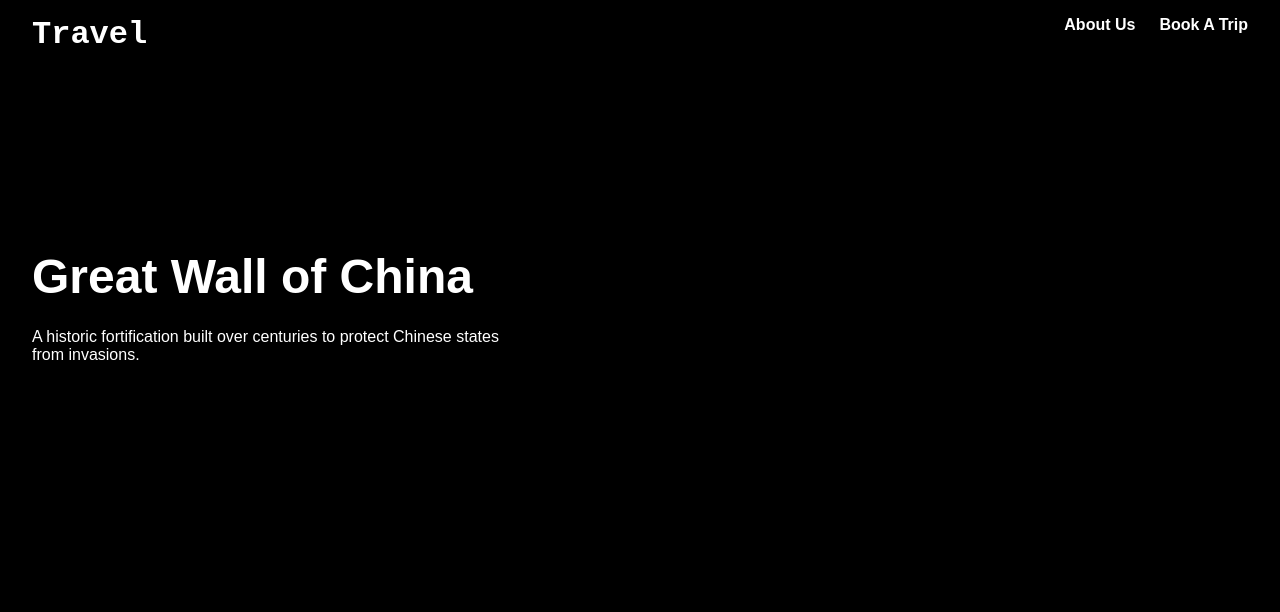
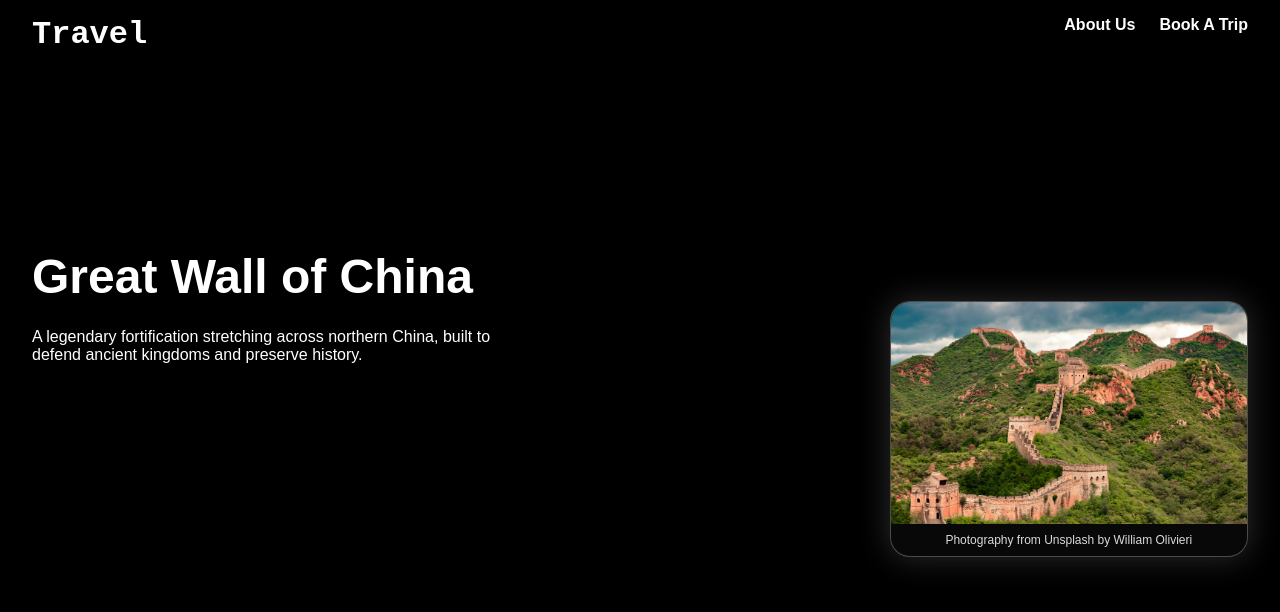
Before and after one commit to satishkhanal76/Travel-Agency-Website, a website built with Vite: page index.html in a window 1280 px wide. Built offline with nearby package versions, Linux system fonts and the light colour scheme; a web font is replaced by a local one; what globe.gl would draw is missing.

Commit message:
added images, credits and updates the data.

```diff
--- a/js/main.js
+++ b/js/main.js
@@ -7,6 +7,8 @@ import {parseCsv, getAnimationString, createSectionElements, findTransitionObjec
 const mainContainer = document.getElementById("main-content");
 const globeContainer = document.getElementById("globe-container");
 
+const getFocusedGlobeAltitude = () => window.innerWidth <= 768 ? 1.45 : 0.9;
+const getRestingGlobeAltitude = () => window.innerWidth <= 768 ? 3.4 : 2.5;
 
 const allMarkers = [];
 const myGlobe = new Globe(globeContainer, {
@@ -72,14 +74,14 @@ function addSectionObserver(sectionElements, sectionsData) {
         myGlobe.pointOfView({
           lat: sectionData.lat,
           lng: sectionData.lng,
-          altitude: 0.9
+          altitude: getFocusedGlobeAltitude()
         }, parseInt(cameraTransition.transitionDelay));
 
         clearTimeout(cameraTimeout);
 
         cameraTimeout = setTimeout(() => {
           myGlobe.pointOfView({
-            altitude: 2.5
+            altitude: getRestingGlobeAltitude()
           }, parseInt(cameraTransition.transitionDelay));
 
           myGlobe.controls().autoRotate = true;
--- a/js/utils.js
+++ b/js/utils.js
@@ -33,14 +33,34 @@ export const createSectionElements = (data) => data.map((item) => {
     desc.innerText = item.desc;
     desc.classList.add("content-desc");
 
-    [title,desc].forEach((el) => {
+    const imageContainer = document.createElement("div");
+    imageContainer.classList.add("image-container");
+
+    const image = document.createElement("img");
+    image.src = `./assets/${item.name}.jpg`;
+    image.alt = item.title;
+    image.loading = "lazy";
+
+    const photoCredit = document.createElement("p");
+    photoCredit.classList.add("photo-credit");
+
+    const photoCreditLink = document.createElement("a");
+    photoCreditLink.href = item.photoUrl || "https://unsplash.com";
+    photoCreditLink.target = "_blank";
+    photoCreditLink.rel = "noopener noreferrer";
+    photoCreditLink.textContent = `Photography from Unsplash by ${item.photoAuthor || "Unknown"}`;
+
+    photoCredit.append(photoCreditLink);
+    imageContainer.append(image);
+    imageContainer.append(photoCredit);
+
+    [title, desc, imageContainer].forEach((el) => {
         el.style.opacity = 0;
-
-    }
-    );
+    });
 
     divLeft.append(title);
     divLeft.append(desc);
+    divRight.append(imageContainer);
 
     section.append(divLeft);
     section.append(divRight);
--- a/public/data/details.csv
+++ b/public/data/details.csv
@@ -1,8 +1,8 @@
-name,lat,lng,title,desc,color,titleTransitionName,descTransitionName,imgTransitionName,cameraPanTransitionName
-great_wall_of_china,40.4319,116.5704,Great Wall of China,"A historic fortification built over centuries to protect Chinese states from invasions.",#C1440E,great_wall_of_china_title,great_wall_of_china_desc,great_wall_of_china_img,great_wall_of_china_camera_pan
-petra,30.3285,35.4444,Petra,"An archaeological city in Jordan famous for its rock-cut architecture and water conduit system.",#D36C3C,petra_title,petra_desc,petra_img,petra_camera_pan
-christ_the_redeemer,-22.9519,-43.2105,Christ the Redeemer,"An iconic statue of Jesus Christ overlooking Rio de Janeiro from Mount Corcovado.",#A8C3BC,christ_the_redeemer_title,christ_the_redeemer_desc,christ_the_redeemer_img,christ_the_redeemer_camera_pan
-machu_picchu,-13.1631,-72.5450,Machu Picchu,"A 15th-century Inca citadel nestled high in the Andes Mountains of Peru.",#7C9A5C,machu_picchu_title,machu_picchu_desc,machu_picchu_img,machu_picchu_camera_pan
-chichen_itza,20.6843,-88.5678,Chichen Itza,"A large pre-Columbian city built by the Maya, known for the El Castillo pyramid.",#C93A40,chichen_itza_title,chichen_itza_desc,chichen_itza_img,chichen_itza_camera_pan
-roman_colosseum,41.8902,12.4922,Colosseum,"A massive ancient amphitheater in Rome, Italy, that hosted gladiator contests.",#B22222,roman_colosseum_title,roman_colosseum_desc,roman_colosseum_img,roman_colosseum_camera_pan
-taj_mahal,27.1751,78.0421,Taj Mahal,"A white marble mausoleum in Agra, India, symbolizing eternal love.",#FF0000,taj_mahal_title,taj_mahal_desc,taj_mahal_img,taj_mahal_camera_pan
+name,lat,lng,title,desc,color,titleTransitionName,descTransitionName,imgTransitionName,cameraPanTransitionName,photoAuthor,photoUrl
+great_wall_of_china,40.4319,116.5704,Great Wall of China,"A legendary fortification stretching across northern China, built to defend ancient kingdoms and preserve history.",#C1440E,great_wall_of_china_title,great_wall_of_china_desc,great_wall_of_china_img,great_wall_of_china_camera_pan,William Olivieri,https://unsplash.com/photos/brown-concrete-building-on-top-of-hill-HwY9R6_YzgM
+mount_everest,27.9881,86.9250,Mount Everest,"The tallest mountain on Earth, towering above the Himalayas and attracting climbers from around the world.",#6B7C93,mount_everest_title,mount_everest_desc,mount_everest_img,mount_everest_camera_pan,Ben Gao,https://unsplash.com/photos/snow-covered-mountains-under-blue-sky-during-daytime-EeITZDXMb0M
+burj_khalifa,25.1972,55.2744,Burj Khalifa,"An architectural masterpiece in Dubai and the tallest skyscraper ever constructed.",#8C6A43,burj_khalifa_title,burj_khalifa_desc,burj_khalifa_img,burj_khalifa_camera_pan,Timo Volz,https://unsplash.com/photos/city-skyline-during-night-time-1VLkjaZ0P4M
+pyramids_of_giza,29.9792,31.1342,Pyramids of Giza,"Ancient Egyptian pyramids standing as timeless monuments to one of history's greatest civilizations.",#C9A66B,pyramids_of_giza_title,pyramids_of_giza_desc,pyramids_of_giza_img,pyramids_of_giza_camera_pan,Ruben Hanssen,https://unsplash.com/photos/white-and-brown-houses-under-blue-sky-during-daytime-2dp1Ud5gG2A
+taj_mahal,27.1751,78.0421,Taj Mahal,"A breathtaking white marble mausoleum in India, celebrated as a symbol of eternal love.",#E8D7C5,taj_mahal_title,taj_mahal_desc,taj_mahal_img,taj_mahal_camera_pan,Rowan Heuvel,https://unsplash.com/photos/white-and-brown-concrete-building-sAB4BWrQ4Y4
+eiffel_tower,48.8584,2.2945,Eiffel Tower,"Paris's most iconic landmark, offering stunning city views and representing French elegance.",#5C6B73,eiffel_tower_title,eiffel_tower_desc,eiffel_tower_img,eiffel_tower_camera_pan,Anna Hunko,https://unsplash.com/photos/the-eiffel-tower-lit-up-at-night-CzcRCklTbkE
+canadas_wonderland,43.8430,-79.5390,Canada's Wonderland,"Canada's premier amusement park, filled with thrilling roller coasters and family attractions.",#D62828,canadas_wonderland_title,canadas_wonderland_desc,canadas_wonderland_img,canadas_wonderland_camera_pan,Pedro Velasco,https://unsplash.com/photos/roller-coaster-ride-during-golden-hour-XA6dMH5PTPE
--- a/public/data/transitions.csv
+++ b/public/data/transitions.csv
@@ -4,27 +4,27 @@ great_wall_of_china_title,fade-down,ease,500,1000,forwards
 great_wall_of_china_desc,fade-down,ease,1000,1000,forwards
 great_wall_of_china_img,fade-down,ease,1500,1000,forwards
 great_wall_of_china_camera_pan,hold,ease,1000,1500,forwards
-petra_title,fade-down,ease,500,1000,forwards
-petra_desc,fade-down,ease,1000,1000,forwards
-petra_img,fade-down,ease,1500,1000,forwards
-petra_camera_pan,hold,ease,1000,1500,forwards
-christ_the_redeemer_title,fade-down,ease,500,1000,forwards
-christ_the_redeemer_desc,fade-down,ease,1000,1000,forwards
-christ_the_redeemer_img,fade-down,ease,1500,1000,forwards
-christ_the_redeemer_camera_pan,hold,ease,1000,1500,forwards
-machu_picchu_title,fade-down,ease,500,1000,forwards
-machu_picchu_desc,fade-down,ease,1000,1000,forwards
-machu_picchu_img,fade-down,ease,1500,1000,forwards
-machu_picchu_camera_pan,hold,ease,1000,1500,forwards
-chichen_itza_title,fade-down,ease,500,1000,forwards
-chichen_itza_desc,fade-down,ease,1000,1000,forwards
-chichen_itza_img,fade-down,ease,1500,1000,forwards
-chichen_itza_camera_pan,hold,ease,1000,1500,forwards
-roman_colosseum_title,fade-down,ease,500,1000,forwards
-roman_colosseum_desc,fade-down,ease,1000,1000,forwards
-roman_colosseum_img,fade-down,ease,1500,1000,forwards
-roman_colosseum_camera_pan,hold,ease,1000,1500,forwards
+mount_everest_title,fade-down,ease,500,1000,forwards
+mount_everest_desc,fade-down,ease,1000,1000,forwards
+mount_everest_img,fade-down,ease,1500,1000,forwards
+mount_everest_camera_pan,hold,ease,1000,1500,forwards
+burj_khalifa_title,fade-down,ease,500,1000,forwards
+burj_khalifa_desc,fade-down,ease,1000,1000,forwards
+burj_khalifa_img,fade-down,ease,1500,1000,forwards
+burj_khalifa_camera_pan,hold,ease,1000,1500,forwards
+pyramids_of_giza_title,fade-down,ease,500,1000,forwards
+pyramids_of_giza_desc,fade-down,ease,1000,1000,forwards
+pyramids_of_giza_img,fade-down,ease,1500,1000,forwards
+pyramids_of_giza_camera_pan,hold,ease,1000,1500,forwards
 taj_mahal_title,fade-down,ease,500,1000,forwards
 taj_mahal_desc,fade-down,ease,1000,1000,forwards
 taj_mahal_img,fade-down,ease,1500,1000,forwards
 taj_mahal_camera_pan,hold,ease,1000,1500,forwards
+eiffel_tower_title,fade-down,ease,500,1000,forwards
+eiffel_tower_desc,fade-down,ease,1000,1000,forwards
+eiffel_tower_img,fade-down,ease,1500,1000,forwards
+eiffel_tower_camera_pan,hold,ease,1000,1500,forwards
+canadas_wonderland_title,fade-down,ease,500,1000,forwards
+canadas_wonderland_desc,fade-down,ease,1000,1000,forwards
+canadas_wonderland_img,fade-down,ease,1500,1000,forwards
+canadas_wonderland_camera_pan,hold,ease,1000,1500,forwards
--- a/styles/main.css
+++ b/styles/main.css
@@ -162,23 +162,47 @@ img {
   grid-template-columns: repeat(auto-fit, minmax(200px, 1fr));
   grid-auto-rows: min-content;
   align-content: center;
+  align-items: center;
   justify-content: right;
   justify-items: right;
-  align-items: center;
 }
 
 .content-right .image-container {
-  width: fit-content;
-  max-width: 350px;
-  box-shadow: 0px 0px 0.5em white;
+  width: min(420px, 28vw);
+  border-radius: 1.25rem;
+  overflow: hidden;
+  box-shadow: 0 0 2rem rgba(255, 255, 255, 0.18);
+  border: 1px solid rgba(255, 255, 255, 0.25);
+  background: rgba(255, 255, 255, 0.06);
 }
 
 .image-container > img {
   width: 100%;
-  aspect-ratio: 1;
+  aspect-ratio: 16 / 10;
   object-fit: cover;
   filter: opacity(1);
 }
+
+.photo-credit {
+  padding: 0.55rem 0.75rem;
+  font-size: 0.75rem;
+  line-height: 1.2;
+  text-align: center;
+  background: rgba(0, 0, 0, 0.45);
+  text-shadow: none;
+}
+
+.photo-credit > a {
+  color: rgba(255, 255, 255, 0.85);
+  text-decoration: none;
+}
+
+.photo-credit > a:hover {
+  color: white;
+  text-decoration: underline;
+}
+
+
 /* Fades In from the down to up direction*/
 @keyframes fade-up {
   from {
@@ -326,4 +350,35 @@ img {
   .lost-title {
     font-size: 2rem;
   }
+
+  .scroll-container .snap-section {
+    flex-direction: column;
+    justify-content: center;
+    gap: 0.75rem;
+  }
+
+  .content-left {
+    height: auto;
+    gap: 0.75rem;
+  }
+
+  .content-left .content-title {
+    font-size: 2.35rem;
+    line-height: 1;
+  }
+
+  .content-left .content-desc {
+    font-size: 0.95rem;
+    max-width: 42ch;
+  }
+
+  .content-right {
+    width: 100%;
+    justify-items: center;
+    gap: 0.5rem;
+  }
+
+  .content-right .image-container {
+    width: min(320px, 85vw);
+  }
 }
```
Also changed, not shown: assets/burj_khalifa.jpg (added), assets/canadas_wonderland.jpg (added), assets/eiffel_tower.jpg (added), assets/great_wall_of_china.jpg (added), assets/mount_everest.jpg (added), assets/pyramids_of_giza.jpg (added), assets/taj_mahal.jpg (added), wonders_images/great_wall_of_china/great_wall_of_china_1.jpg (deleted), wonders_images/great_wall_of_china/great_wall_of_china_2.jpg (deleted), 1 other file.
